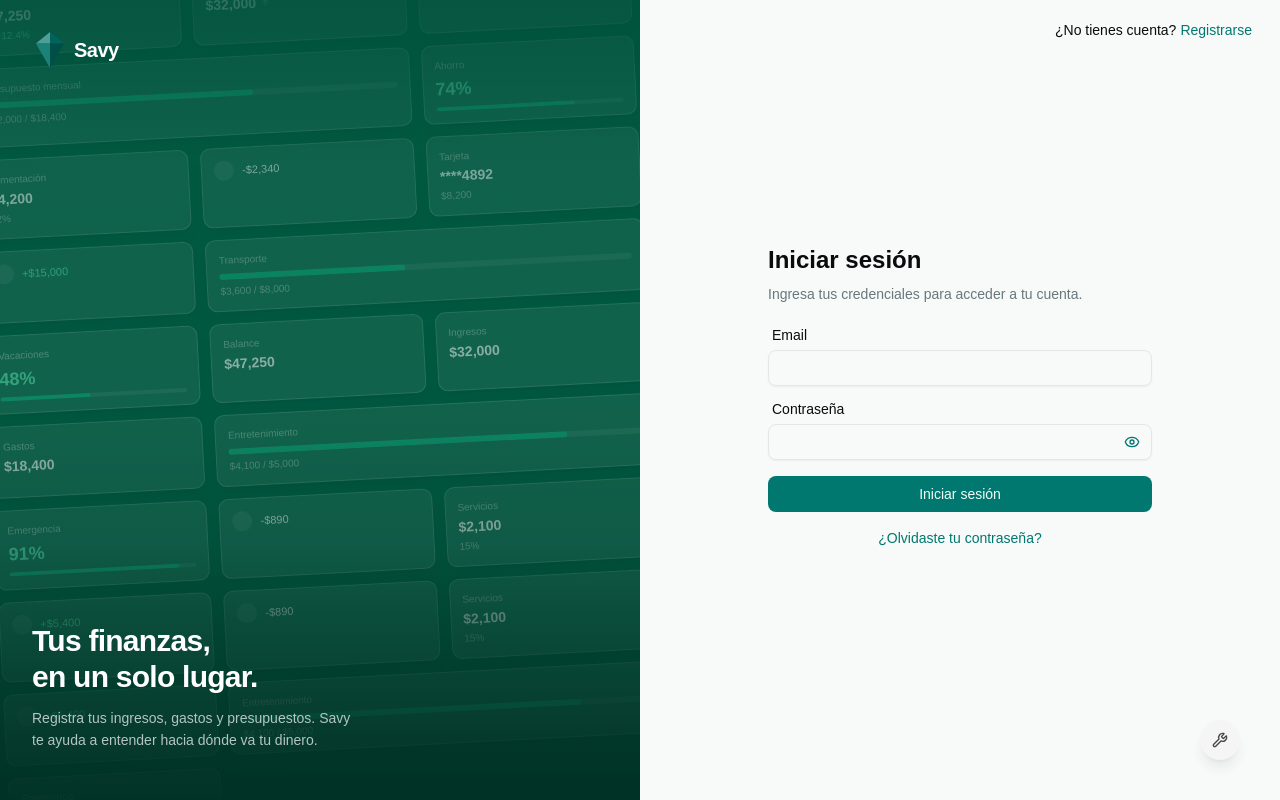
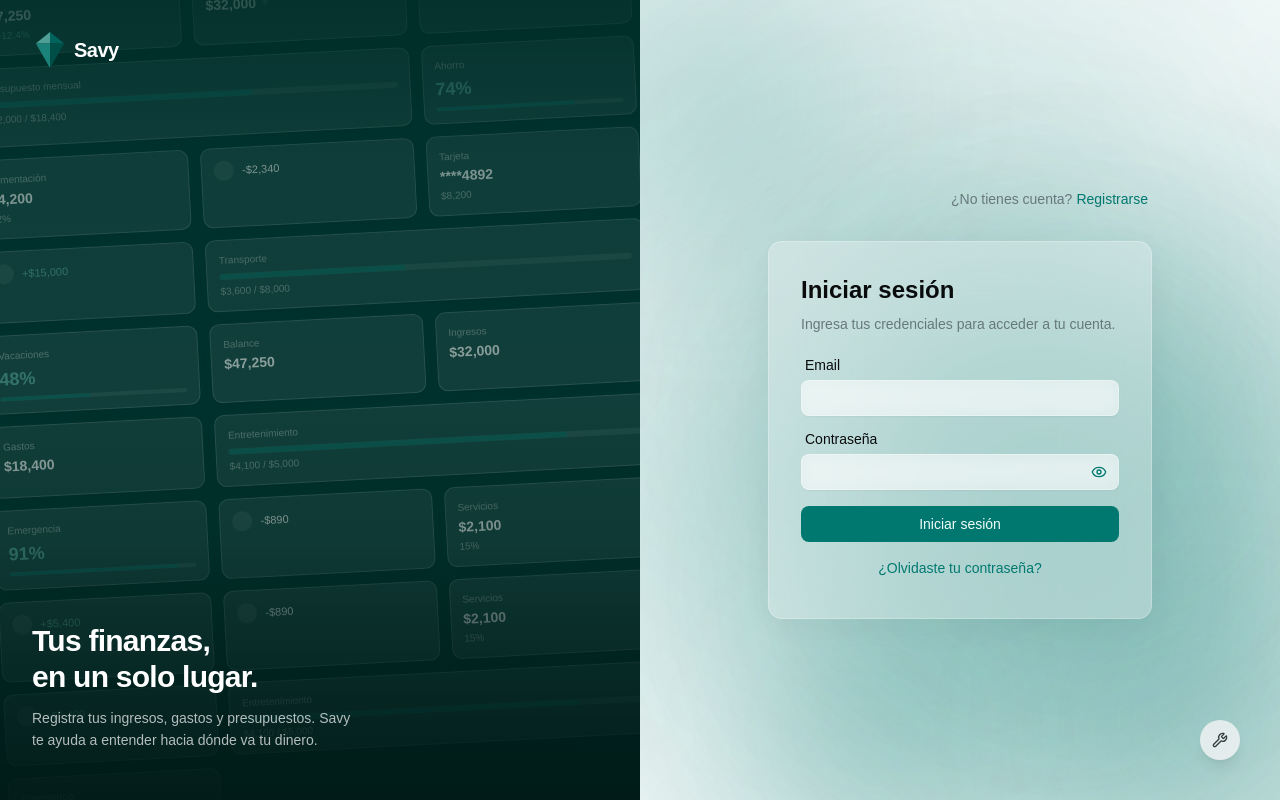
Before and after one commit to Ianbleake/savy-web, a React (Vite) app: page /auth/login in a window 1280 px wide. Built offline with nearby package versions, Linux system fonts and the light colour scheme; no server answers.

Commit message:
refactor: auth ui

```diff
--- a/src/components/design-system/patterns/layouts/auth-layout/components/auth-branding/Components/ui-pattern/index.tsx
+++ b/src/components/design-system/patterns/layouts/auth-layout/components/auth-branding/Components/ui-pattern/index.tsx
@@ -5,14 +5,14 @@ const card = "rounded-lg border border-white/20 bg-white/[0.12] p-3 shadow-lg sh
 
 export const UIPattern = (): React.ReactElement => {
 	return (
-		<div className="absolute inset-0 bg-emerald-800">
+		<div className="absolute inset-0 bg-[oklch(0.30_0.06_186)]">
 			<div className="absolute -inset-x-3 -inset-y-20 flex items-center justify-center">
 				<div className="grid w-185 -rotate-3 grid-cols-3 gap-3">
 					{/* Balance */}
 					<div className={card}>
 						<p className="text-[10px] text-white/50">Balance total</p>
 						<p className="mt-0.5 text-sm font-bold text-white">$47,250</p>
-						<div className="mt-0.5 flex items-center gap-1 text-[10px] text-emerald-300">
+						<div className="mt-0.5 flex items-center gap-1 text-[10px] text-[oklch(0.70_0.08_186)]">
 							<ArrowUp className="size-2.5" />
 							<span>+12.4%</span>
 						</div>
@@ -23,7 +23,7 @@ export const UIPattern = (): React.ReactElement => {
 						<p className="text-[10px] text-white/50">Ingresos</p>
 						<div className="mt-0.5 flex items-center gap-1">
 							<p className="text-sm font-semibold text-white">$32,000</p>
-							<ArrowUp className="size-2.5 text-emerald-300" />
+							<ArrowUp className="size-2.5 text-[oklch(0.70_0.08_186)]" />
 						</div>
 					</div>
 
@@ -40,7 +40,7 @@ export const UIPattern = (): React.ReactElement => {
 					<div className={`${card} col-span-2`}>
 						<p className="text-[10px] text-white/50">Presupuesto mensual</p>
 						<div className="mt-1.5 h-1.5 w-full overflow-hidden rounded-full bg-white/10">
-							<div className="h-full w-[65%] rounded-full bg-emerald-400/60" />
+							<div className="h-full w-[65%] rounded-full bg-primary/60" />
 						</div>
 						<p className="mt-1 text-[10px] text-white/50">$12,000 / $18,400</p>
 					</div>
@@ -48,9 +48,9 @@ export const UIPattern = (): React.ReactElement => {
 					{/* Savings goal */}
 					<div className={card}>
 						<p className="text-[10px] text-white/50">Ahorro</p>
-						<p className="mt-0.5 text-lg font-bold text-emerald-300">74%</p>
+						<p className="mt-0.5 text-lg font-bold text-[oklch(0.70_0.08_186)]">74%</p>
 						<div className="mt-1 h-1 w-full overflow-hidden rounded-full bg-white/10">
-							<div className="h-full w-[74%] rounded-full bg-emerald-400/60" />
+							<div className="h-full w-[74%] rounded-full bg-primary/60" />
 						</div>
 					</div>
 
@@ -80,7 +80,7 @@ export const UIPattern = (): React.ReactElement => {
 					<div className={card}>
 						<div className="flex items-center gap-2">
 							<div className="size-5 rounded-full bg-white/10" />
-							<p className="text-[11px] text-emerald-300">+$15,000</p>
+							<p className="text-[11px] text-[oklch(0.70_0.08_186)]">+$15,000</p>
 						</div>
 					</div>
 
@@ -88,7 +88,7 @@ export const UIPattern = (): React.ReactElement => {
 					<div className={`${card} col-span-2`}>
 						<p className="text-[10px] text-white/50">Transporte</p>
 						<div className="mt-1.5 h-1.5 w-full overflow-hidden rounded-full bg-white/10">
-							<div className="h-full w-[45%] rounded-full bg-emerald-400/60" />
+							<div className="h-full w-[45%] rounded-full bg-primary/60" />
 						</div>
 						<p className="mt-1 text-[10px] text-white/50">$3,600 / $8,000</p>
 					</div>
@@ -96,9 +96,9 @@ export const UIPattern = (): React.ReactElement => {
 					{/* Savings 2 */}
 					<div className={card}>
 						<p className="text-[10px] text-white/50">Vacaciones</p>
-						<p className="mt-0.5 text-lg font-bold text-emerald-300">48%</p>
+						<p className="mt-0.5 text-lg font-bold text-[oklch(0.70_0.08_186)]">48%</p>
 						<div className="mt-1 h-1 w-full overflow-hidden rounded-full bg-white/10">
-							<div className="h-full w-[48%] rounded-full bg-emerald-400/60" />
+							<div className="h-full w-[48%] rounded-full bg-primary/60" />
 						</div>
 					</div>
 
@@ -122,7 +122,7 @@ export const UIPattern = (): React.ReactElement => {
 					<div className={`${card} col-span-2`}>
 						<p className="text-[10px] text-white/50">Entretenimiento</p>
 						<div className="mt-1.5 h-1.5 w-full overflow-hidden rounded-full bg-white/10">
-							<div className="h-full w-[82%] rounded-full bg-emerald-400/60" />
+							<div className="h-full w-[82%] rounded-full bg-primary/60" />
 						</div>
 						<p className="mt-1 text-[10px] text-white/50">$4,100 / $5,000</p>
 					</div>
@@ -130,9 +130,9 @@ export const UIPattern = (): React.ReactElement => {
 					{/* Emergency fund */}
 					<div className={card}>
 						<p className="text-[10px] text-white/50">Emergencia</p>
-						<p className="mt-0.5 text-lg font-bold text-emerald-300">91%</p>
+						<p className="mt-0.5 text-lg font-bold text-[oklch(0.70_0.08_186)]">91%</p>
 						<div className="mt-1 h-1 w-full overflow-hidden rounded-full bg-white/10">
-							<div className="h-full w-[91%] rounded-full bg-emerald-400/60" />
+							<div className="h-full w-[91%] rounded-full bg-primary/60" />
 						</div>
 					</div>
 
@@ -153,7 +153,7 @@ export const UIPattern = (): React.ReactElement => {
 					<div className={card}>
 						<div className="flex items-center gap-2">
 							<div className="size-5 rounded-full bg-white/10" />
-							<p className="text-[11px] text-emerald-300">+$5,400</p>
+							<p className="text-[11px] text-[oklch(0.70_0.08_186)]">+$5,400</p>
 						</div>
 					</div>
 
@@ -174,7 +174,7 @@ export const UIPattern = (): React.ReactElement => {
 					<div className={card}>
 						<div className="flex items-center gap-2">
 							<div className="size-5 rounded-full bg-white/10" />
-							<p className="text-[11px] text-emerald-300">+$5,400</p>
+							<p className="text-[11px] text-[oklch(0.70_0.08_186)]">+$5,400</p>
 						</div>
 					</div>
 
@@ -182,7 +182,7 @@ export const UIPattern = (): React.ReactElement => {
 					<div className={`${card} col-span-2`}>
 						<p className="text-[10px] text-white/50">Entretenimiento</p>
 						<div className="mt-1.5 h-1.5 w-full overflow-hidden rounded-full bg-white/10">
-							<div className="h-full w-[82%] rounded-full bg-emerald-400/60" />
+							<div className="h-full w-[82%] rounded-full bg-primary/60" />
 						</div>
 						<p className="mt-1 text-[10px] text-white/50">$4,100 / $5,000</p>
 					</div>
@@ -190,9 +190,9 @@ export const UIPattern = (): React.ReactElement => {
 					{/* Emergency fund */}
 					<div className={card}>
 						<p className="text-[10px] text-white/50">Emergencia</p>
-						<p className="mt-0.5 text-lg font-bold text-emerald-300">91%</p>
+						<p className="mt-0.5 text-lg font-bold text-[oklch(0.70_0.08_186)]">91%</p>
 						<div className="mt-1 h-1 w-full overflow-hidden rounded-full bg-white/10">
-							<div className="h-full w-[91%] rounded-full bg-emerald-400/60" />
+							<div className="h-full w-[91%] rounded-full bg-primary/60" />
 						</div>
 					</div>
 				</div>
--- a/src/components/design-system/patterns/layouts/auth-layout/components/auth-branding/index.tsx
+++ b/src/components/design-system/patterns/layouts/auth-layout/components/auth-branding/index.tsx
@@ -11,12 +11,12 @@ export const AuthBranding = (): React.ReactElement => {
 			</div>
 
 			{/* Layer 2: Glass overlay */}
-			<div className="absolute inset-0 bg-emerald-900/45" />
-			<div className="absolute inset-0 bg-gradient-to-b from-emerald-800/20 via-transparent to-emerald-950/40" />
+			<div className="absolute inset-0 bg-[oklch(0.25_0.06_186/0.45)]" />
+			<div className="absolute inset-0 bg-gradient-to-b from-[oklch(0.30_0.06_186/0.20)] via-transparent to-[oklch(0.18_0.05_186/0.40)]" />
 
 			{/* Layer 2b: Gradient vignettes — focal zones for foreground content */}
-			<div className="absolute inset-x-0 top-0 h-40 bg-gradient-to-b from-emerald-900/60 to-transparent" />
-			<div className="absolute inset-x-0 bottom-0 h-64 bg-gradient-to-t from-emerald-950/80 to-transparent" />
+			<div className="absolute inset-x-0 top-0 h-40 bg-gradient-to-b from-[oklch(0.25_0.06_186/0.60)] to-transparent" />
+			<div className="absolute inset-x-0 bottom-0 h-64 bg-gradient-to-t from-[oklch(0.18_0.05_186/0.80)] to-transparent" />
 
 			{/* Layer 3: Foreground content */}
 			<div className="relative z-10 flex h-full flex-col justify-between p-8 pb-12">
--- a/src/components/design-system/patterns/layouts/auth-layout/components/auth-navigator/index.tsx
+++ b/src/components/design-system/patterns/layouts/auth-layout/components/auth-navigator/index.tsx
@@ -31,7 +31,7 @@ export const AuthNavigator = (): React.ReactElement | null => {
 	}
 
 	return (
-		<div className="absolute top-3 right-6 text-sm">
+		<div className="flex items-center justify-end text-sm text-muted-foreground">
 			{navigatorCTA}
 			<Button
 				variant="link"
--- a/src/components/design-system/patterns/layouts/auth-layout/index.tsx
+++ b/src/components/design-system/patterns/layouts/auth-layout/index.tsx
@@ -1,6 +1,8 @@
 import type React from "react";
 import { Navigate, Outlet, useLocation } from "react-router";
 import { ROUTES } from "@/app/router/routes";
+import { GlassCard } from "@/components/design-system/patterns/glass-card";
+import { Brand } from "@/components/design-system/primitives/brand";
 import { useAuthStorage } from "@/storage/authStorage";
 import { AuthBranding } from "./components/auth-branding";
 import { AuthNavigator } from "./components/auth-navigator";
@@ -21,11 +23,53 @@ export const AuthLayout = (): React.ReactElement => {
 	}
 
 	return (
-		<div className="flex flex-row min-h-svh bg-muted/50">
+		<div className="flex flex-row min-h-svh">
 			<AuthBranding />
-			<div className="flex flex-1 items-center justify-center p-8 relative">
-				<AuthNavigator />
-				<Outlet />
+			<div className="relative flex flex-1 items-center justify-center overflow-hidden p-8">
+				{/* Background decor — distributed blobs matching product.md §4 */}
+				<div
+					aria-hidden="true"
+					className="pointer-events-none absolute inset-0"
+				>
+					<div className="absolute inset-0 bg-gradient-to-br from-primary/8 via-primary/4 to-primary/15" />
+					<div className="absolute -left-[15%] -top-[10%] size-[700px] rounded-full bg-primary/10 blur-[140px]" />
+					<div className="absolute -right-[10%] top-[15%] size-[600px] rounded-full bg-primary/12 blur-[120px]" />
+					<div className="absolute -bottom-[15%] -left-[5%] size-[650px] rounded-full bg-primary/18 blur-[130px]" />
+					<div className="absolute -bottom-[5%] -right-[10%] size-[550px] rounded-full bg-primary/12 blur-[110px]" />
+					<div className="absolute left-[40%] top-[30%] size-[400px] rounded-full bg-primary/10 blur-[90px]" />
+					<div
+						className="absolute inset-0 opacity-[0.04]"
+						style={{
+							backgroundImage:
+								"linear-gradient(to right, var(--color-primary) 1px, transparent 1px), linear-gradient(to bottom, var(--color-primary) 1px, transparent 1px)",
+							backgroundSize: "40px 40px",
+						}}
+					/>
+				</div>
+
+				{/* Card glow — 3 distributed blobs behind the form area */}
+				<div
+					aria-hidden="true"
+					className="pointer-events-none absolute inset-0"
+				>
+					<div className="absolute -left-20 -top-12 size-[300px] rounded-full bg-primary/15 blur-[80px]" />
+					<div className="absolute -bottom-16 -right-16 size-[280px] rounded-full bg-primary/12 blur-[70px]" />
+					<div className="absolute -bottom-8 left-[20%] size-[200px] rounded-full bg-primary/10 blur-[60px]" />
+				</div>
+
+				<div className="relative z-10 flex w-full max-w-sm flex-col gap-6">
+					<Brand
+						className="self-center lg:hidden"
+						size="lg"
+					/>
+					<AuthNavigator />
+					<GlassCard
+						variant="light"
+						className="p-6 sm:p-8"
+					>
+						<Outlet />
+					</GlassCard>
+				</div>
 			</div>
 		</div>
 	);
--- a/src/screens/auth/login/index.tsx
+++ b/src/screens/auth/login/index.tsx
@@ -3,8 +3,8 @@ import type React from "react";
 import { useForm } from "react-hook-form";
 import { useNavigate } from "react-router";
 import { ROUTES } from "@/app/router/routes";
+import { StaggerContainer } from "@/components/design-system/patterns/animations/stagger-container";
 import { FormField } from "@/components/design-system/patterns/forms/form-field";
-import { Brand } from "@/components/design-system/primitives/brand";
 import { Button } from "@/components/ui/button";
 import { useLogin } from "@/hooks/auth/useLogin";
 import { type LoginFormType, loginSchema } from "@/schemas/auth";
@@ -26,12 +26,8 @@ export const LoginPage = (): React.ReactElement => {
 	};
 
 	return (
-		<div className="flex w-full max-w-sm flex-col gap-6">
+		<StaggerContainer className="flex flex-col gap-6">
 			<div className="flex flex-col gap-2">
-				<Brand
-					className="self-center mb-8 sm:hidden"
-					size="lg"
-				/>
 				<h1 className="text-2xl font-bold">Iniciar sesión</h1>
 				<p className="text-sm text-muted-foreground">
 					Ingresa tus credenciales para acceder a tu cuenta.
@@ -71,6 +67,6 @@ export const LoginPage = (): React.ReactElement => {
 					</Button>
 				</div>
 			</form>
-		</div>
+		</StaggerContainer>
 	);
 };
--- a/src/screens/auth/new-password/index.tsx
+++ b/src/screens/auth/new-password/index.tsx
@@ -4,9 +4,9 @@ import type React from "react";
 import { useForm } from "react-hook-form";
 import { useLocation, useNavigate } from "react-router";
 import { ROUTES } from "@/app/router/routes";
+import { StaggerContainer } from "@/components/design-system/patterns/animations/stagger-container";
 import { Empty } from "@/components/design-system/patterns/feedback/empty";
 import { FormField } from "@/components/design-system/patterns/forms/form-field";
-import { Brand } from "@/components/design-system/primitives/brand";
 import { Button } from "@/components/ui/button";
 import { useResetPassword } from "@/hooks/auth/useResetPassword";
 import { type ResetPasswordFormType, resetPasswordSchema } from "@/schemas/auth";
@@ -61,12 +61,8 @@ export const NewPassword = (): React.ReactElement => {
 	};
 
 	return (
-		<div className="flex w-full max-w-sm flex-col gap-6">
+		<StaggerContainer className="flex flex-col gap-6">
 			<div className="flex flex-col gap-2">
-				<Brand
-					className="self-center mb-8 sm:hidden"
-					size="lg"
-				/>
 				<h1 className="text-2xl font-bold">Crea una nueva contraseña</h1>
 				<p className="text-sm text-muted-foreground">Ingresa tu nueva contraseña.</p>
 			</div>
@@ -94,6 +90,6 @@ export const NewPassword = (): React.ReactElement => {
 					{isPending ? "Actualizando..." : "Actualizar contraseña"}
 				</Button>
 			</form>
-		</div>
+		</StaggerContainer>
 	);
 };
--- a/src/screens/auth/password/index.tsx
+++ b/src/screens/auth/password/index.tsx
@@ -1,8 +1,8 @@
 import { zodResolver } from "@hookform/resolvers/zod";
 import type React from "react";
 import { useForm } from "react-hook-form";
+import { StaggerContainer } from "@/components/design-system/patterns/animations/stagger-container";
 import { FormField } from "@/components/design-system/patterns/forms/form-field";
-import { Brand } from "@/components/design-system/primitives/brand";
 import { Button } from "@/components/ui/button";
 import { useForgotPassword } from "@/hooks/auth/useForgotPassword";
 import { type ForgotPasswordFormType, forgotPasswordSchema } from "@/schemas/auth";
@@ -22,12 +22,8 @@ export const Password = (): React.ReactElement => {
 	};
 
 	return (
-		<div className="flex w-full max-w-sm flex-col gap-6">
+		<StaggerContainer className="flex flex-col gap-6">
 			<div className="flex flex-col gap-2">
-				<Brand
-					className="self-center mb-8 sm:hidden"
-					size="lg"
-				/>
 				<h1 className="text-2xl font-bold">Olvidaste tu contraseña?</h1>
 				<p className="text-sm text-muted-foreground">Ingresa tu correo para recuperarla.</p>
 			</div>
@@ -50,6 +46,6 @@ export const Password = (): React.ReactElement => {
 					{isPending ? "Enviando email..." : "Recuperar contraseña"}
 				</Button>
 			</form>
-		</div>
+		</StaggerContainer>
 	);
 };
--- a/src/screens/auth/register/index.tsx
+++ b/src/screens/auth/register/index.tsx
@@ -1,8 +1,8 @@
 import { zodResolver } from "@hookform/resolvers/zod";
 import type React from "react";
 import { useForm } from "react-hook-form";
+import { StaggerContainer } from "@/components/design-system/patterns/animations/stagger-container";
 import { FormField } from "@/components/design-system/patterns/forms/form-field";
-import { Brand } from "@/components/design-system/primitives/brand";
 import { Button } from "@/components/ui/button";
 import { useRegister } from "@/hooks/auth/useRegister";
 import { type RegisterFormType, registerSchema } from "@/schemas/auth";
@@ -33,12 +33,8 @@ export const Register = (): React.ReactElement => {
 	};
 
 	return (
-		<div className="flex w-full max-w-sm flex-col gap-6">
+		<StaggerContainer className="flex flex-col gap-6">
 			<div className="flex flex-col gap-2">
-				<Brand
-					className="self-center mb-8 sm:hidden"
-					size="lg"
-				/>
 				<h1 className="text-2xl font-bold">Registro</h1>
 				<p className="text-sm text-muted-foreground">
 					Ingresa tus credenciales para crear una cuenta.
@@ -94,6 +90,6 @@ export const Register = (): React.ReactElement => {
 					{isPending ? "Registrando..." : "Registrarse"}
 				</Button>
 			</form>
-		</div>
+		</StaggerContainer>
 	);
 };
```
